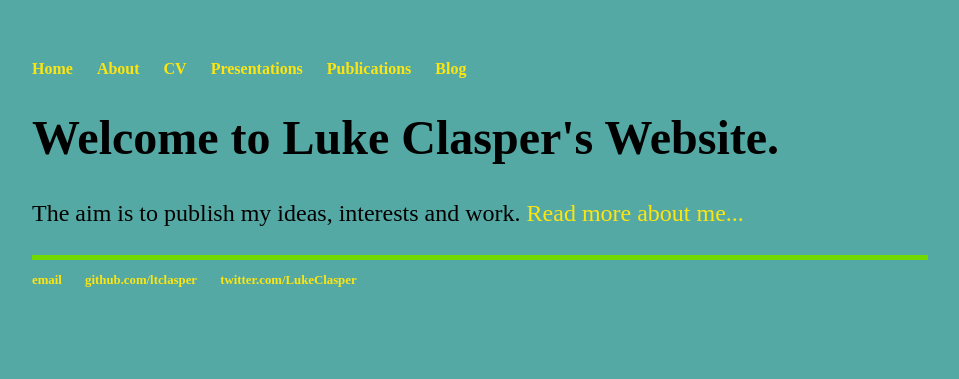
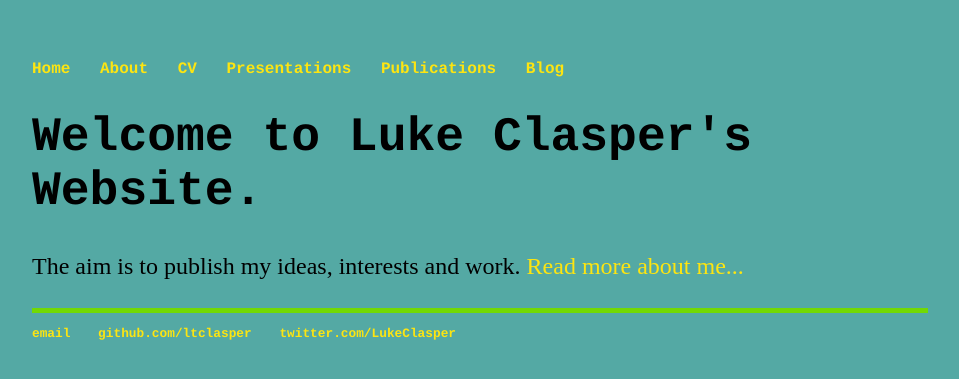
Before and after one commit to ltclasper/ltclasper.github.io, a Jekyll site: the page built from index.html, in a window 1280 px wide. Shown: the top 379 px of the page, without its empty margins (160-1119 px from the left). Built offline with Jekyll 4.4.1, drawn with Linux system fonts in a browser that asks for light colours.

Commit message:
Update main.css

```diff
--- a/css/main.css
+++ b/css/main.css
@@ -4,7 +4,7 @@ body {
     background-color: #54A9A4;
 }
 nav ul, footer ul {
-    font-family:'Montserrat';
+    font-family:'Courier';
     padding: 0px;
     list-style: none;
     font-weight: bold;
@@ -22,7 +22,7 @@ a:hover {
 }
 h1 {
     font-size: 3em;
-    font-family:'Montserrat';
+    font-family:'Courier';
 }
 p {
     font-size: 1.5em;
```
